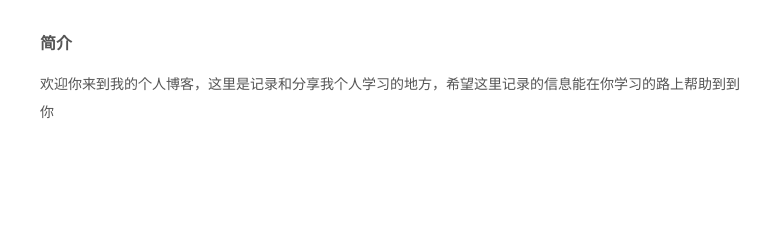
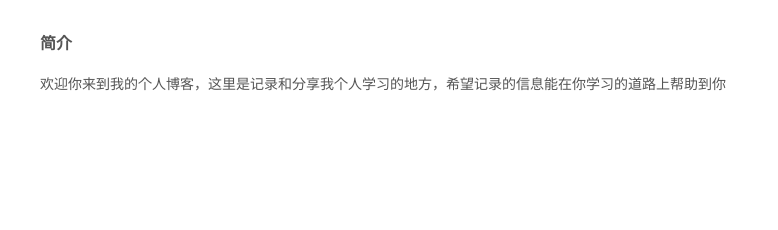
Before and after one commit to dingdangzhang/dingdangzhang.github.io, a plain HTML site: page 2020/07/18/introduce/index.html in a window 1280 px wide. Shown: the part 471-701 px from the top of the page, 90-868 px from the left. Drawn offline with Linux system fonts and the light colour scheme.

Commit message:
Site updated: 2020-07-18 10:35:18

```diff
--- a/2020/07/18/introduce/index.html
+++ b/2020/07/18/introduce/index.html
@@ -79,15 +79,15 @@
 
 
 
-<meta name="description" content="简介欢迎你来到我的个人博客，这里是记录和分享我个人学习的地方，希望这里记录的信息能在你学习的路上帮助到到你">
+<meta name="description" content="简介欢迎你来到我的个人博客，这里是记录和分享我个人学习的地方，希望记录的信息能在你学习的道路上帮助到你">
 <meta property="og:type" content="article">
 <meta property="og:title" content="introduce">
 <meta property="og:url" content="http://yoursite.com/2020/07/18/introduce/index.html">
 <meta property="og:site_name" content="欢迎来到小张张最帅的博客">
-<meta property="og:description" content="简介欢迎你来到我的个人博客，这里是记录和分享我个人学习的地方，希望这里记录的信息能在你学习的路上帮助到到你">
+<meta property="og:description" content="简介欢迎你来到我的个人博客，这里是记录和分享我个人学习的地方，希望记录的信息能在你学习的道路上帮助到你">
 <meta property="og:locale" content="en_US">
 <meta property="article:published_time" content="2020-07-18T02:01:16.000Z">
-<meta property="article:modified_time" content="2020-07-18T02:15:46.056Z">
+<meta property="article:modified_time" content="2020-07-18T02:34:59.721Z">
 <meta property="article:author" content="John Doe">
 <meta name="twitter:card" content="summary">
 
@@ -321,7 +321,7 @@
 
 
 
-        <h4 id="简介"><a href="#简介" class="headerlink" title="简介"></a>简介</h4><p>欢迎你来到我的个人博客，这里是记录和分享我个人学习的地方，希望这里记录的信息能在你学习的路上帮助到到你</p>
+        <h4 id="简介"><a href="#简介" class="headerlink" title="简介"></a>简介</h4><p>欢迎你来到我的个人博客，这里是记录和分享我个人学习的地方，希望记录的信息能在你学习的道路上帮助到你</p>
 
 
     </div>
```
Also changed, not shown: index.html (+1 -1 lines).
